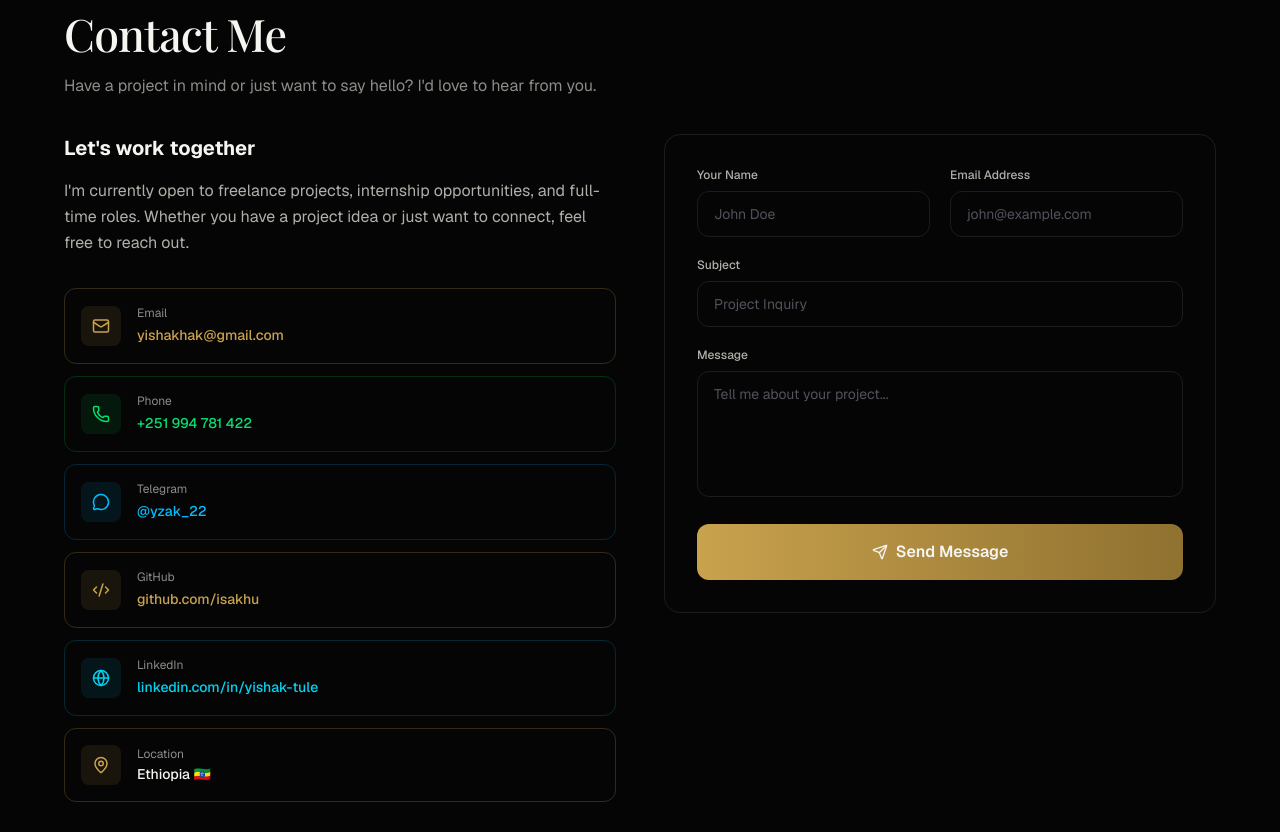
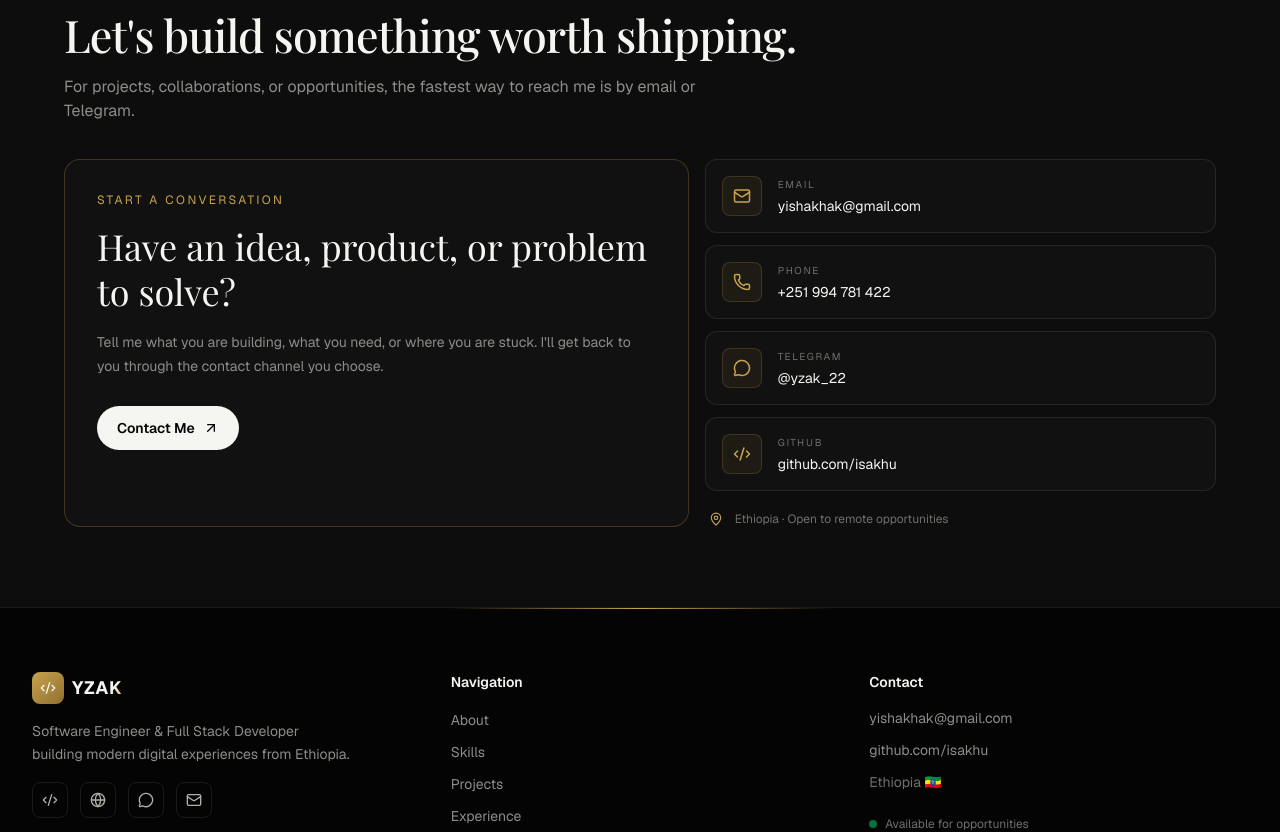
Before and after one commit to isakhu/yishak-tule, a Next.js app: page / in a window 1280 px wide. Shown: the part 5540-6372 px from the top of the page. Built offline with nearby package versions, Linux system fonts and the light colour scheme; a web font is replaced by a local one.

Commit message:
refactor: simplify contact section and remove fake form flow

```diff
--- a/components/Contact.tsx
+++ b/components/Contact.tsx
@@ -1,253 +1,44 @@
-"use client";
-
-import { useState } from "react";
-import { motion } from "framer-motion";
-import { Mail, Send, MapPin, CheckCircle2, Code2, Globe, Phone, MessageCircle } from "lucide-react";
+import { ArrowUpRight, Code2, Mail, MapPin, MessageCircle, Phone } from "lucide-react";
 import SectionWrapper from "./SectionWrapper";
 import SectionHeading from "./SectionHeading";
 
+const contacts = [
+  { icon: Mail, label: "Email", value: "yishakhak@gmail.com", href: "mailto:yishakhak@gmail.com" },
+  { icon: Phone, label: "Phone", value: "+251 994 781 422", href: "tel:+251994781422" },
+  { icon: MessageCircle, label: "Telegram", value: "@yzak_22", href: "https://t.me/yzak_22" },
+  { icon: Code2, label: "GitHub", value: "github.com/isakhu", href: "https://github.com/isakhu" },
+];
+
 export default function Contact() {
-  const [form, setForm] = useState({ name: "", email: "", subject: "", message: "" });
-  const [submitted, setSubmitted] = useState(false);
-  const [loading, setLoading] = useState(false);
-
-  const handleChange = (e: React.ChangeEvent<HTMLInputElement | HTMLTextAreaElement>) => {
-    setForm((prev) => ({ ...prev, [e.target.name]: e.target.value }));
-  };
-
-  const handleSubmit = async (e: React.FormEvent) => {
-    e.preventDefault();
-    setLoading(true);
-    await new Promise((r) => setTimeout(r, 1200));
-    setLoading(false);
-    setSubmitted(true);
-  };
-
-  const inputClass =
-    "w-full px-4 py-3 rounded-xl glass border border-white/10 bg-transparent text-white placeholder-zinc-600 text-sm focus:outline-none focus:border-indigo-500/60 focus:ring-1 focus:ring-indigo-500/30 transition-all duration-200";
-
-  const contactItems = [
-    {
-      icon: Mail,
-      label: "Email",
-      value: "yishakhak@gmail.com",
-      href: "mailto:yishakhak@gmail.com",
-      color: "text-indigo-400",
-      bg: "bg-indigo-500/10",
-      border: "border-indigo-500/20",
-    },
-    {
-      icon: Phone,
-      label: "Phone",
-      value: "+251 994 781 422",
-      href: "tel:+251994781422",
-      color: "text-green-400",
-      bg: "bg-green-500/10",
-      border: "border-green-500/20",
-    },
-    {
-      icon: MessageCircle,
-      label: "Telegram",
-      value: "@yzak_22",
-      href: "https://t.me/yzak_22",
-      color: "text-sky-400",
-      bg: "bg-sky-500/10",
-      border: "border-sky-500/20",
-    },
-    {
-      icon: Code2,
-      label: "GitHub",
-      value: "github.com/isakhu",
-      href: "https://github.com/isakhu",
-      color: "text-purple-400",
-      bg: "bg-purple-500/10",
-      border: "border-purple-500/20",
-    },
-    {
-      icon: Globe,
-      label: "LinkedIn",
-      value: "linkedin.com/in/yishak-tule",
-      href: "https://www.linkedin.com/in/yishak-tule",
-      color: "text-cyan-400",
-      bg: "bg-cyan-500/10",
-      border: "border-cyan-500/20",
-    },
-    {
-      icon: MapPin,
-      label: "Location",
-      value: "Ethiopia 🇪🇹",
-      href: null,
-      color: "text-pink-400",
-      bg: "bg-pink-500/10",
-      border: "border-pink-500/20",
-    },
-  ];
-
   return (
-    <SectionWrapper id="contact" noAnimation>
+    <SectionWrapper id="contact" className="border-t border-white/5 bg-[#0d0d0d]">
       <SectionHeading
-        label="Get In Touch"
-        title="Contact Me"
-        subtitle="Have a project in mind or just want to say hello? I'd love to hear from you."
+        label="Contact"
+        title="Let&apos;s build something worth shipping."
+        subtitle="For projects, collaborations, or opportunities, the fastest way to reach me is by email or Telegram."
       />
 
-      <div className="grid lg:grid-cols-2 gap-12">
-        {/* Info */}
-        <div className="space-y-8">
-          <div>
-            <h3 className="text-white font-bold text-xl mb-4">Let&apos;s work together</h3>
-            <p className="text-zinc-400 leading-relaxed">
-              I&apos;m currently open to freelance projects, internship opportunities, and full-time
-              roles. Whether you have a project idea or just want to connect, feel free to reach out.
-            </p>
-          </div>
-
-          <div className="space-y-3">
-            {contactItems.map((item) => (
-              <motion.div
-                key={item.label}
-                whileHover={{ x: 4 }}
-                className={`flex items-center gap-4 glass border ${item.border} rounded-xl p-4`}
-              >
-                <div className={`w-10 h-10 rounded-lg ${item.bg} flex items-center justify-center shrink-0`}>
-                  <item.icon size={18} className={item.color} />
-                </div>
-                <div>
-                  <p className="text-zinc-500 text-xs mb-0.5">{item.label}</p>
-                  {item.href ? (
-                    <a
-                      href={item.href}
-                      target={item.href.startsWith("http") ? "_blank" : undefined}
-                      rel={item.href.startsWith("http") ? "noopener noreferrer" : undefined}
-                      className={`${item.color} text-sm font-medium hover:underline`}
-                    >
-                      {item.value}
-                    </a>
-                  ) : (
-                    <p className="text-white text-sm font-medium">{item.value}</p>
-                  )}
-                </div>
-              </motion.div>
-            ))}
-          </div>
+      <div className="grid gap-4 lg:grid-cols-[1.1fr_.9fr]">
+        <div className="rounded-2xl border border-[#c9a24d]/25 bg-[#111111] p-6 sm:p-8">
+          <p className="text-xs uppercase tracking-[0.2em] text-[#c9a24d]">Start a conversation</p>
+          <h3 className="mt-4 font-display text-3xl leading-tight text-[#f5f5f2] sm:text-4xl">Have an idea, product, or problem to solve?</h3>
+          <p className="mt-4 max-w-xl text-sm leading-6 text-[#8c8c88]">Tell me what you are building, what you need, or where you are stuck. I&apos;ll get back to you through the contact channel you choose.</p>
+          <a href="mailto:yishakhak@gmail.com" className="mt-7 inline-flex items-center gap-2 rounded-full bg-[#f5f5f2] px-5 py-3 text-sm font-semibold text-[#050505] transition-colors hover:bg-[#c9a24d]">
+            Contact Me <ArrowUpRight size={16} />
+          </a>
         </div>
 
-        {/* Form */}
-        <div>
-          {submitted ? (
-            <motion.div
-              initial={{ opacity: 0, scale: 0.9 }}
-              animate={{ opacity: 1, scale: 1 }}
-              className="glass border border-green-500/30 rounded-2xl p-10 text-center h-full flex flex-col items-center justify-center gap-4"
-            >
-              <div className="w-16 h-16 rounded-full bg-green-500/10 flex items-center justify-center">
-                <CheckCircle2 size={32} className="text-green-400" />
+        <div className="grid gap-3 sm:grid-cols-2 lg:grid-cols-1">
+          {contacts.map(({ icon: Icon, label, value, href }) => (
+            <a key={label} href={href} target={href.startsWith("http") ? "_blank" : undefined} rel={href.startsWith("http") ? "noopener noreferrer" : undefined} className="group flex items-center gap-4 rounded-xl border border-white/8 bg-[#111111] p-4 transition-colors hover:border-[#c9a24d]/30">
+              <div className="rounded-lg border border-[#c9a24d]/20 bg-[#c9a24d]/[0.07] p-2.5"><Icon size={18} className="text-[#c9a24d]" /></div>
+              <div className="min-w-0">
+                <p className="text-[10px] uppercase tracking-[0.16em] text-[#6f6f6a]">{label}</p>
+                <p className="mt-1 truncate text-sm text-[#f5f5f2] group-hover:text-[#c9a24d]">{value}</p>
               </div>
-              <h3 className="text-white font-bold text-xl">Message Sent!</h3>
-              <p className="text-zinc-400 text-sm max-w-xs">
-                Thanks for reaching out. I&apos;ll get back to you within 24 hours.
-              </p>
-              <button
-                onClick={() => { setSubmitted(false); setForm({ name: "", email: "", subject: "", message: "" }); }}
-                className="mt-2 text-indigo-400 text-sm hover:underline"
-              >
-                Send another message
-              </button>
-            </motion.div>
-          ) : (
-            <form
-              onSubmit={handleSubmit}
-              className="glass border border-white/10 rounded-2xl p-6 sm:p-8 space-y-5"
-            >
-              <div className="grid sm:grid-cols-2 gap-5">
-                <div>
-                  <label htmlFor="name" className="block text-zinc-400 text-xs mb-2 font-medium">
-                    Your Name
-                  </label>
-                  <input
-                    id="name"
-                    name="name"
-                    type="text"
-                    required
-                    value={form.name}
-                    onChange={handleChange}
-                    placeholder="John Doe"
-                    className={inputClass}
-                  />
-                </div>
-                <div>
-                  <label htmlFor="email" className="block text-zinc-400 text-xs mb-2 font-medium">
-                    Email Address
-                  </label>
-                  <input
-                    id="email"
-                    name="email"
-                    type="email"
-                    required
-                    value={form.email}
-                    onChange={handleChange}
-                    placeholder="john@example.com"
-                    className={inputClass}
-                  />
-                </div>
-              </div>
-
-              <div>
-                <label htmlFor="subject" className="block text-zinc-400 text-xs mb-2 font-medium">
-                  Subject
-                </label>
-                <input
-                  id="subject"
-                  name="subject"
-                  type="text"
-                  required
-                  value={form.subject}
-                  onChange={handleChange}
-                  placeholder="Project Inquiry"
-                  className={inputClass}
-                />
-              </div>
-
-              <div>
-                <label htmlFor="message" className="block text-zinc-400 text-xs mb-2 font-medium">
-                  Message
-                </label>
-                <textarea
-                  id="message"
-                  name="message"
-                  required
-                  rows={5}
-                  value={form.message}
-                  onChange={handleChange}
-                  placeholder="Tell me about your project..."
-                  className={`${inputClass} resize-none`}
-                />
-              </div>
-
-              <motion.button
-                type="submit"
-                disabled={loading}
-                whileHover={{ scale: 1.02, boxShadow: "0 0 25px rgba(99,102,241,0.4)" }}
-                whileTap={{ scale: 0.98 }}
-                className="w-full flex items-center justify-center gap-2 px-6 py-4 rounded-xl bg-gradient-to-r from-indigo-500 to-purple-600 text-white font-semibold glow-indigo transition-all duration-200 disabled:opacity-60 disabled:cursor-not-allowed"
-              >
-                {loading ? (
-                  <>
-                    <svg className="animate-spin w-4 h-4" fill="none" viewBox="0 0 24 24">
-                      <circle className="opacity-25" cx="12" cy="12" r="10" stroke="currentColor" strokeWidth="4" />
-                      <path className="opacity-75" fill="currentColor" d="M4 12a8 8 0 018-8V0C5.373 0 0 5.373 0 12h4z" />
-                    </svg>
-                    Sending...
-                  </>
-                ) : (
-                  <>
-                    <Send size={16} />
-                    Send Message
-                  </>
-                )}
-              </motion.button>
-            </form>
-          )}
+            </a>
+          ))}
+          <div className="flex items-center gap-3 px-1 pt-2 text-xs text-[#6f6f6a]"><MapPin size={14} className="text-[#c9a24d]" /> Ethiopia · Open to remote opportunities</div>
         </div>
       </div>
     </SectionWrapper>
```
